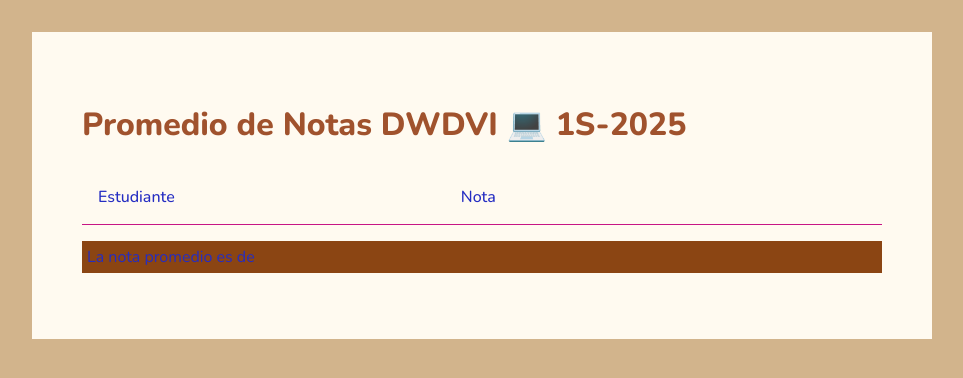
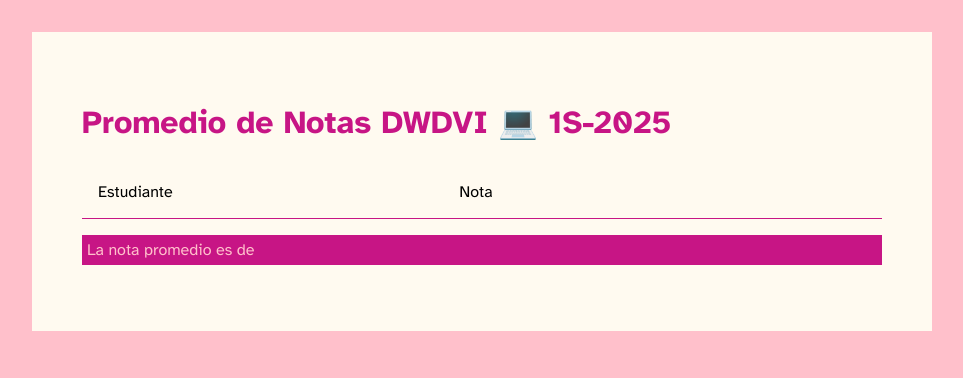
Before and after one commit to conyln/clase-08, a plain HTML site: page index.html in a window 1280 px wide. Shown: the whole page, without its empty margins (158-1121 px from the left). Drawn offline with nearby package versions, Linux system fonts and the light colour scheme; no server answers.

Commit message:
Update style.css

```diff
--- a/style.css
+++ b/style.css
@@ -1,11 +1,11 @@
 
 
-@import url('https://fonts.googleapis.com/css2?family=Fredoka:wght@300..700&family=M+PLUS+Rounded+1c&family=Nunito:ital,wght@0,200..1000;1,200..1000&family=Raleway:ital,wght@0,100..900;1,100..900&display=swap');
+@import url('https://fonts.googleapis.com/css2?family=Atkinson+Hyperlegible:ital,wght@0,400;0,700;1,400;1,700&family=Fredoka:wght@300..700&family=M+PLUS+Rounded+1c&family=Nunito:ital,wght@0,200..1000;1,200..1000&family=Raleway:ital,wght@0,100..900;1,100..900&display=swap');
 
 body {
-    color: #252DC2;
-    background: Tan;
-    font-family: "Nunito", sans-serif;
+    color: Black;
+    background: Pink;
+ font-family: "Atkinson Hyperlegible", sans-serif;
     font-weight: 400;
     font-style: normal;
     margin: 0;
@@ -23,7 +23,7 @@ h1 {
     font-weight: 800;
     font-size: 2rem;
     margin-bottom: 1.5rem;
-    color: Sienna;
+    color: MediumVioletRed;
 }
 
 table {
@@ -48,17 +48,18 @@ tbody tr:nth-child(even) {
 }
 
 td:nth-child(2) {
-    font-family: "Nunito", sans-serif;
+ font-family: "Atkinson Hyperlegible", sans-serif;
 }
 
 p {
-    background: #8B4513;
+    background: MediumVioletRed;
     padding: 5px ;
+    color: Pink;
 }
 
 #promedio {
     font-weight: 800px;
-    color: MediumVioletRed;
+    color: White;
 }
 
 svg {
```
